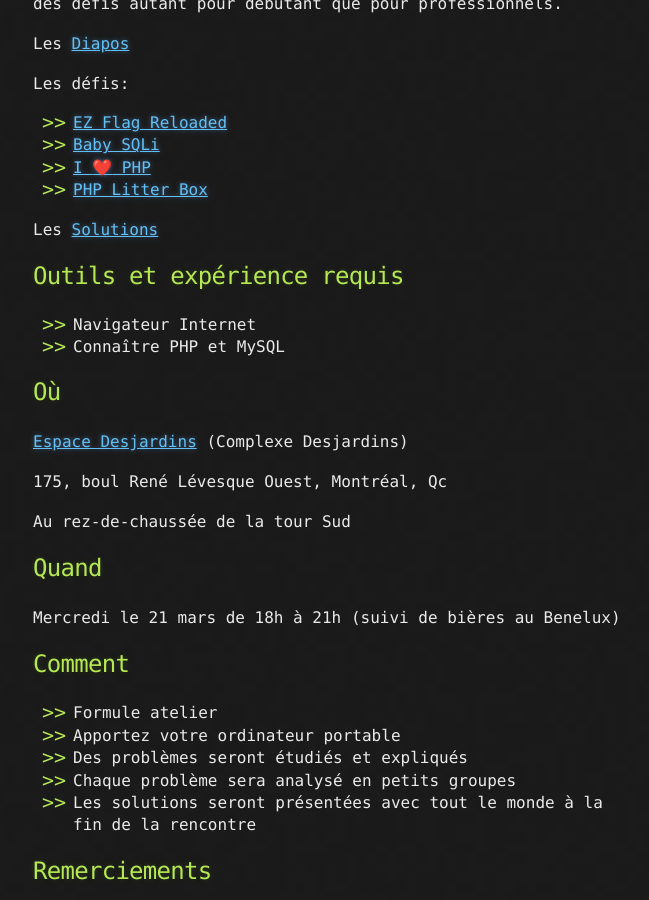
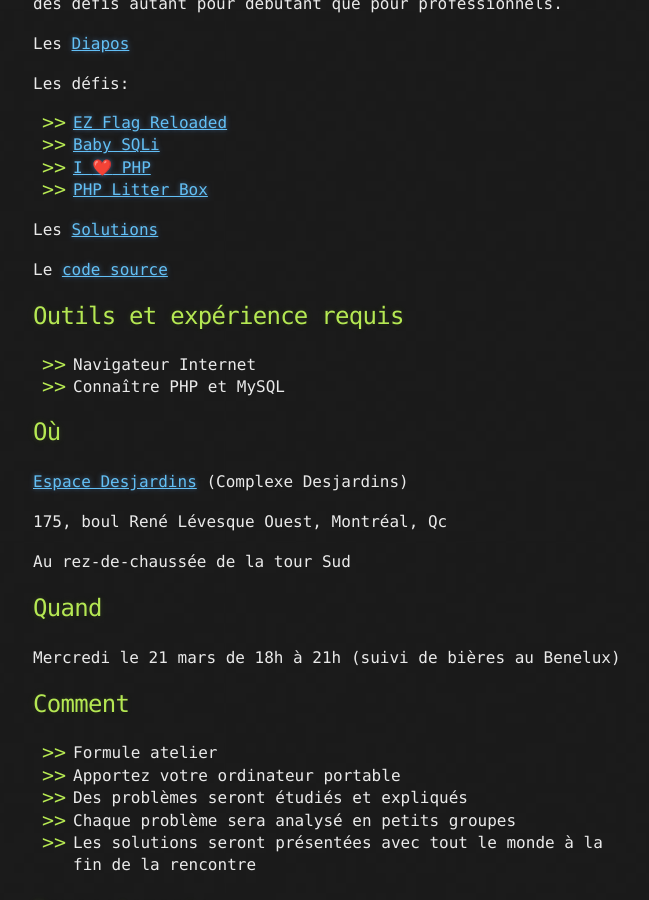
Before and after one commit to montrehack/montrehack.github.com, a Jekyll site: the page built from _posts/2018-03-21-Hackfest-iHack-2017-Web-Challenges.md, in a window 1280 px wide and 900 px high, scrolled down 1054 px. Shown: the whole window, without its empty margins (307-956 px from the left). Built offline with Jekyll 4.4.1, drawn with Linux system fonts in a browser that asks for light colours; emoji names are drawn with the system emoji font; comment, search, counter and statistics services are not loaded.

Commit message:
March: added link to source code for the challenges

```diff
--- a/_posts/2018-03-21-Hackfest-iHack-2017-Web-Challenges.md
+++ b/_posts/2018-03-21-Hackfest-iHack-2017-Web-Challenges.md
@@ -30,6 +30,8 @@ Les défis:
 * [PHP Litter Box](http://challenge.montrehack.ca:22000)
 
 Les [Solutions](https://docs.google.com/presentation/d/1UuEkZnnaalpk086H6RSUvT8IYBvGKFvyCoE72R6eSbY/edit?usp=sharing)
+
+Le [code source](https://github.com/Corb3nik/Hackfest2017-Challenges)
 
 ## Outils et expérience requis
 
@@ -89,6 +91,8 @@ The challenges:
 
 The [Solutions](https://docs.google.com/presentation/d/1UuEkZnnaalpk086H6RSUvT8IYBvGKFvyCoE72R6eSbY/edit?usp=sharing)
 
+[Source code](https://github.com/Corb3nik/Hackfest2017-Challenges)
+
 ## Tools and Experience Required
 
 * a Web Browser
```
